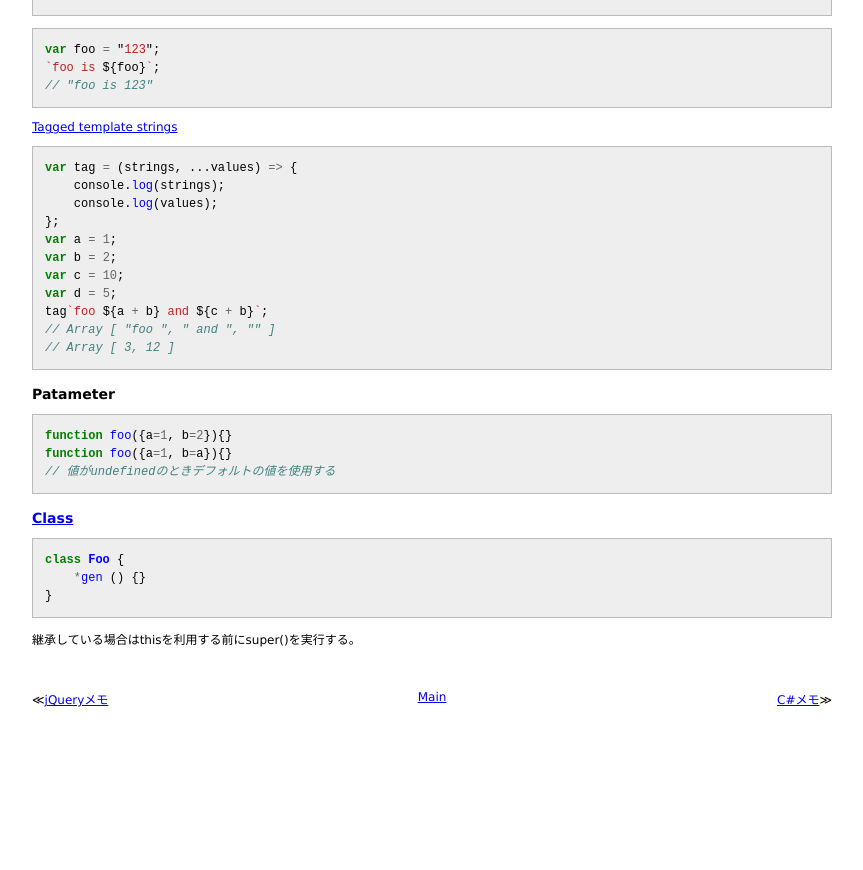
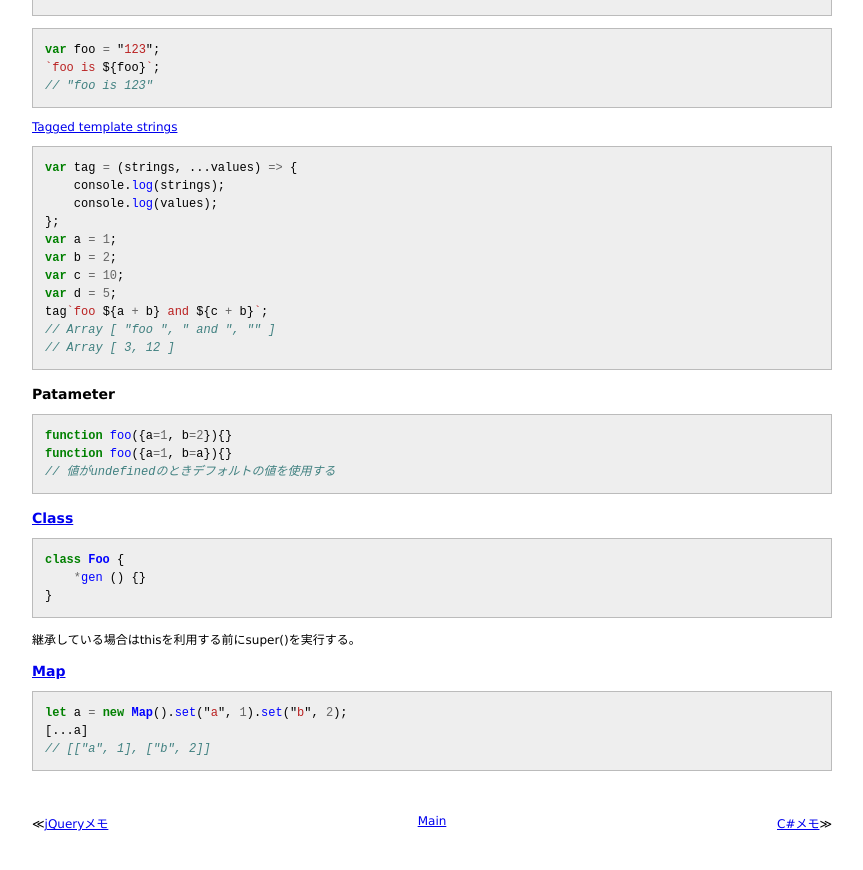
Before and after one commit to 38elements/38elements.github.com, a Jekyll site: the page built from _posts/2014-10-22-es6.md, in a window 1280 px wide and 900 px high, scrolled down 2241 px. Shown: the top 870 px of the window, without its empty margins (208-1071 px from the left). Built offline with Jekyll 4.4.1, drawn with Linux system fonts in a browser that asks for light colours; Markdown is read by kramdown in place of the engine named in the settings; before the commit the page ends 3017 px from its top, so only the background shows below that.

Commit message:
Update 2014-10-22-es6.md

```diff
--- a/_posts/2014-10-22-es6.md
+++ b/_posts/2014-10-22-es6.md
@@ -159,3 +159,10 @@ class Foo {
 }
 {% endhighlight %}
 継承している場合はthisを利用する前にsuper()を実行する。
+
+### [Map](https://developer.mozilla.org/en-US/docs/Web/JavaScript/Reference/Global_Objects/Map)
+{% highlight javascript %}
+let a = new Map().set("a", 1).set("b", 2);
+[...a]
+// [["a", 1], ["b", 2]]
+{% endhighlight %}
```
